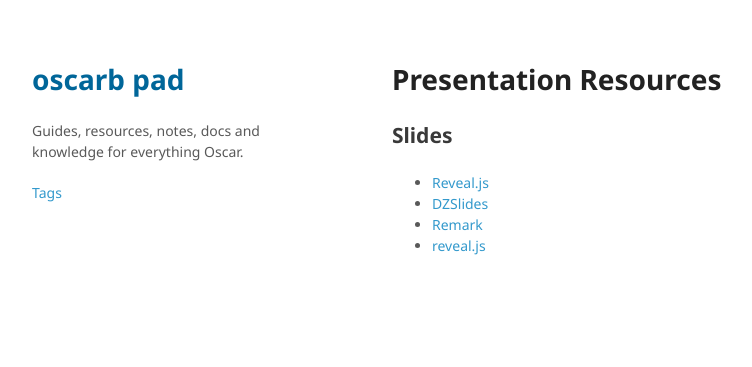
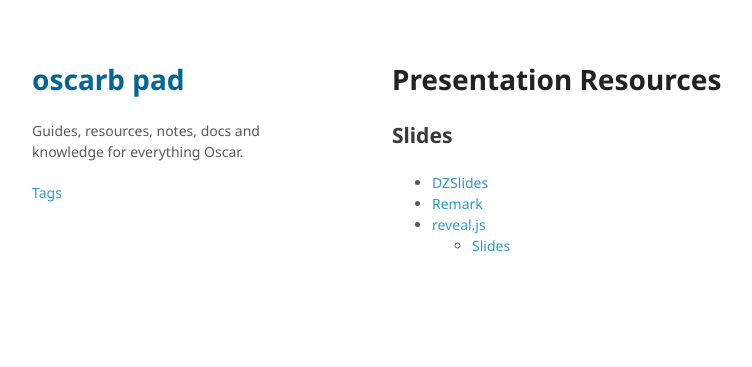
Before and after one commit to oscarb/pad, a Jekyll site: the page built from _docs/presentation-resources.md, in a window 1280 px wide. Shown: the top 367 px of the page, without its empty margins (128-880 px from the left). Built offline with Jekyll 4.4.1, drawn with Linux system fonts in a browser that asks for light colours; some web fonts are replaced.

Commit message:
Update presentation-resources.md

```diff
--- a/_docs/presentation-resources.md
+++ b/_docs/presentation-resources.md
@@ -9,7 +9,7 @@ published: true
 
 ## Slides
 
-* [Reveal.js](http://lab.hakim.se/reveal-js/#/)
 * [DZSlides](http://paulrouget.com/dzslides/)
 * [Remark](https://remarkjs.com/)
 * [reveal.js](https://revealjs.com/#/transitions)
+  - [Slides](https://slides.com/)
```
